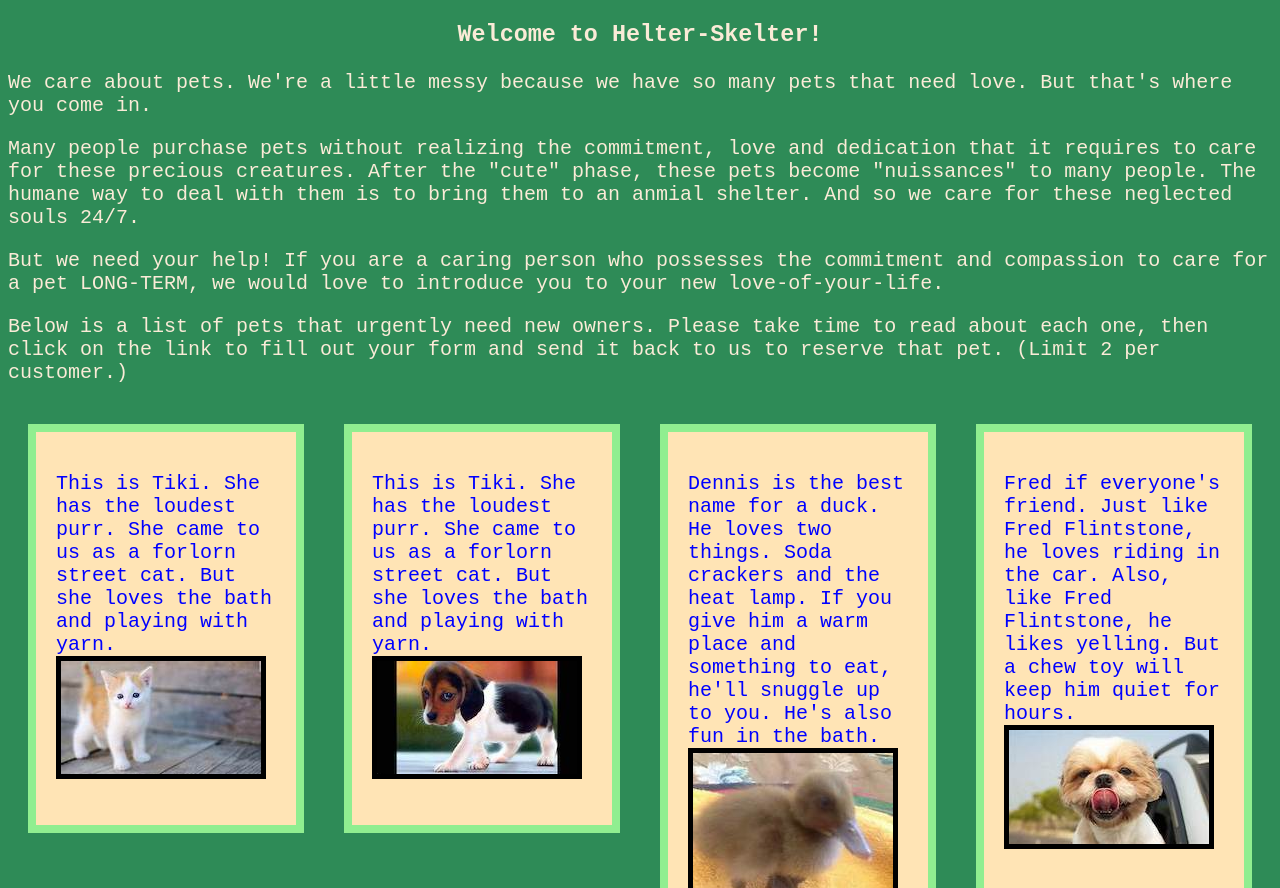
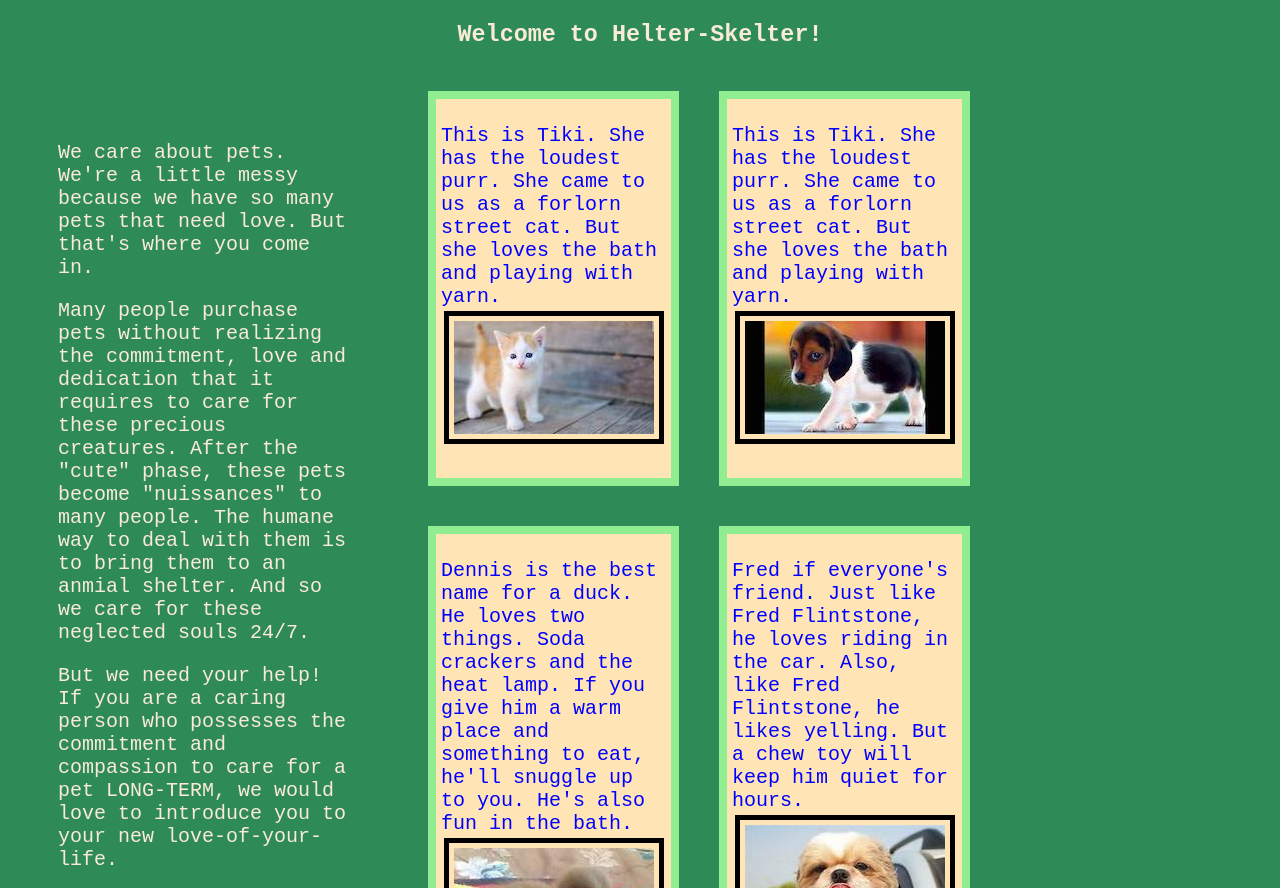
Before and after one commit to thomasglenngit/animalshelter, a plain HTML site: page animalshelter.html in a window 1280 px wide. Shown: the part 62-950 px from the top of the page. Drawn offline with Linux system fonts and the light colour scheme.

Commit message:
create animal shelter gh pages

```diff
--- a/animalshelter.html
+++ b/animalshelter.html
@@ -13,6 +13,8 @@
 
   <h3>Welcome to Helter-Skelter!</h3>
 
+  <div class="intro">
+
     <p>We care about pets. We're a little messy because we have so many pets that need love. But that's where you come in.
     </p>
 
@@ -24,50 +26,51 @@
 
     <p>Below is a list of pets that urgently need new owners. Please take time to read about each one, then click on the link to fill out your form and send it back to us to reserve that pet. (Limit 2 per customer.)
     </p>
+  </div>
 
-    <div>
+  <div class="profile">
      <p>This is Tiki. She has the loudest purr. She came to us as a forlorn street cat. But she loves the bath and playing with yarn.
         <img src="img/tiki.jpeg">
       </p>
   </div>
 
-    <div>
+  <div class="profile">
       <p>This is Tiki. She has the loudest purr. She came to us as a forlorn street cat. But she loves the bath and playing with yarn.
         <img src="img/beatrice.jpeg">
       </p>
   </div>
 
-    <div>
+  <div class="profile">
       <p>Dennis is the best name for a duck. He loves two things. Soda crackers and the heat lamp. If you give him a warm place and something to eat, he'll snuggle up to you. He's also fun in the bath.
         <img src="img/dennis.jpeg">
       </p>
   </div>
 
-    <div>
+  <div class="profile">
       <p>Fred if everyone's friend. Just like Fred Flintstone, he loves riding in the car. Also, like Fred Flintstone, he likes yelling. But a chew toy will keep him quiet for hours.
         <img src="img/fred.jpeg">
       </p>
   </div>
 
-    <div>
+  <div class="profile">
       <p>Wilma looks fierce, but she's as docile as a kitten. She has a missing rear right foot, which makes her less mobile. She enjoys eating dried fruits and sleeping next to the radiator.
         <img src="img/wilma.jpeg">
       </p>
   </div>
 
-    <div>
+  <div class="profile">
     <p>Gus is a super Guinea Pig. Be careful. He's fast! Keep him in cage and keep the wheel well oiled. Seriously. Don't let him out. You'll never catch him. Like, ever...
       <img src="img/gus.jpeg">
     </p>
   </div>
 
-    <div>
+  <div class="profile">
     <p>Jocque the coq. Don't ask. That's how he likes to be addressed. We assume, because of the name, that he's French. If you happen to be a Francophone, it might get you some mileage with this cocky one.
       <img src="img/jocque.jpeg">
     </p>
   </div>
 
-    <div>
+  <div class="profile">
     <p>This is Ted. He likes to play dress up. Yeah. Don't ever call him 'Ted' (unless you're calling him for dinner). It ruins the ambience he creates for himself.
       <img src="img/ted.jpeg">
     </p>
--- a/css/styles.css
+++ b/css/styles.css
@@ -14,27 +14,40 @@ body {
   font-size: 20px
 }
 
-div {
+.intro {
+  margin: 30px;
+
+}
+
+.profile {
 
   margin: 20px;
   border: 8px solid lightgreen;
-  padding: 20px;
+  padding: 5px;
   background-color: moccasin;
   float: left;
-  width: 220px;
+  width: 225px;
   border-image: 2px solid black;
-
-}
-
-
-div p {
-
   color: blue
-
 }
 
 div p img {
   border: 5px solid black;
-  margin: 3px
-  img: center;
+  margin: 3px;
+  padding: 5px;
 }
+
+@media screen and (max-width: 600px) {
+  body {
+    background-color: blue;
+  }
+
+}
+
+@media screen and (min-width: 700px) {
+  .intro {
+    width: 300px;
+    float: left;
+    padding: 20px;
+  }
+}
```
Lines whose indentation alone changed are shown as unchanged.
